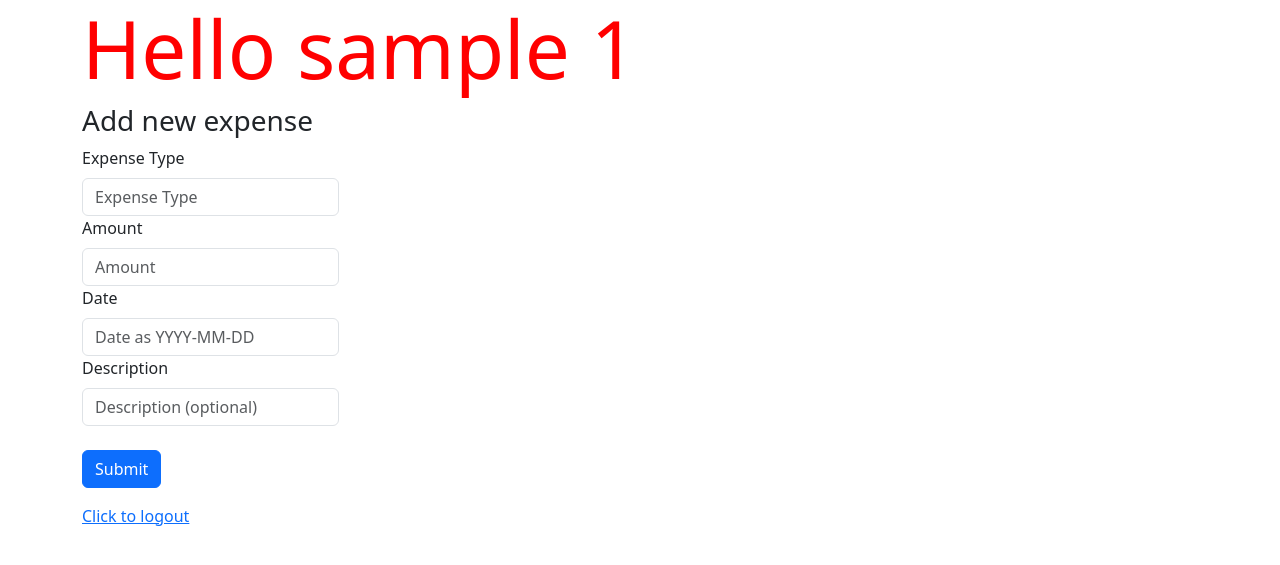
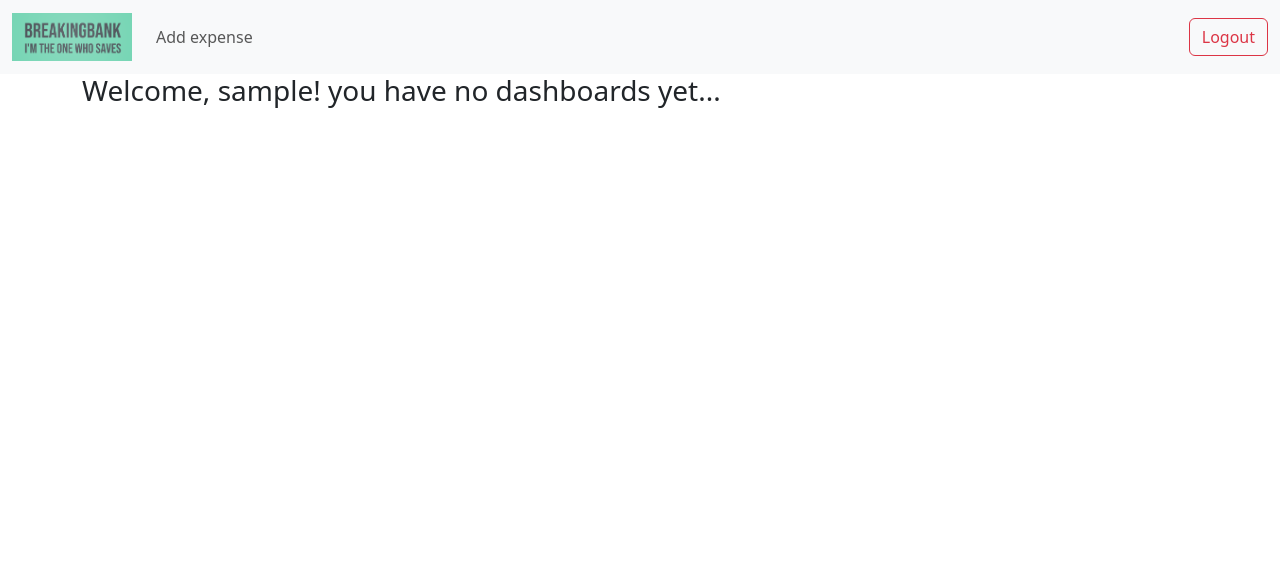
Before and after one commit to AlexandriaParkCS/2026-y12-SE-PhilipYaroshchyk-pwa-flask-application, a Flask app: page / in a window 1280 px wide. Shown: the top 565 px of the page. Run offline with Flask 3, Linux system fonts and the light colour scheme; the visitor is signed in with stand-in values (Sample User, id 1); parts of the project's set-up code (start-up, migrations or seed data) failed here and were passed over; some libraries are stand-ins or nearby versions.

Commit message:
used bootstrap css to update the ui

```diff
--- a/src/app.py
+++ b/src/app.py
@@ -78,6 +78,11 @@ def privacy():
     return render_template("/privacy.html")
 
 
+@app.route("/expense_form.html", methods=["GET"])
+def expense_form():
+    return render_template("/expense_form.html")
+
+
 @app.route("/signup.html", methods=["POST"])
 def signup():
     email = request.form["email"]
@@ -108,12 +113,13 @@ def login():
         session['username'] = username
         session['user_id'] = user['id']
 
-        expenses = user_service.get_all_user_expenses(user['id'])
+        transactions = user_service.get_all_user_transactions(user['id'])
 
 
     else:
         log.info(f"Failed to login user {username}")
     return redirect("/")
+
 
 @app.route('/add_expense', methods=["POST"])
 def add_expense():
@@ -123,8 +129,10 @@ def add_expense():
     date = request.form["date"]
     user_id = session["user_id"]
 
-    print(f"submitted amount={amount} type={expense_type} {description} {date}")
-    expense = user_service.add_expense(user_id, expense_type, amount, date, description)
+    negative_amount = -float(amount)
+
+    print(f"submitted expense amount={amount} type={expense_type} {description} {date}")
+    expense = user_service.add_transaction(user_id, expense_type, negative_amount, date, description)
 
     if expense:
         print("successfully added expense")
--- a/src/static/css/style.css
+++ b/src/static/css/style.css
@@ -8,18 +8,16 @@ body {
 
 }
 
-.container {
-
-}
-
-.row {
-
-}
 
 .display-1 {
     color: red;
 }
 
 .box {
-    width: fit-content
+    /* width: fit-content */
 }
+
+
+.navbar-custom {
+    background-color: rgb(107, 210, 175);
+}
--- /dev/null
+++ b/src/templates/app_menu.html
@@ -0,0 +1,20 @@
+
+<nav class="navbar navbar-expand-lg bg-body-tertiary navbar-custom">
+  <div class="container-fluid">
+    <a class="navbar-brand" href="/"><img width="120px" src="/static/images/bb_logo2.png"></a>
+    <button class="navbar-toggler" type="button" data-bs-toggle="collapse" data-bs-target="#navbarNav" aria-controls="navbarNav" aria-expanded="false" aria-label="Toggle navigation">
+      <span class="navbar-toggler-icon"></span>
+    </button>
+    <div class="collapse navbar-collapse" id="navbarNav">
+      <ul class="navbar-nav">
+        <li class="nav-item">
+          <a class="nav-link" href="/expense_form.html">Add expense</a>
+        </li>
+      </ul>
+    </div>
+     <div class="d-flex">
+       <a  class="btn btn-outline-danger" href="/logout">Logout</a>
+     </div>
+
+  </div>
+</nav>
--- a/src/templates/expense_form.html
+++ b/src/templates/expense_form.html
@@ -1,8 +1,13 @@
-<div>
-    <h3>Add new expense</h3>
 
+{% extends 'layout.html' %}
+{% block content %}
 
-<form action="/add_expense" method="POST" class="box">
+ {% include "app_menu.html" %}
+
+<div class="container">
+  <div class="row">
+    <h3>Add New Expense</h3>
+    <form action="/add_expense" method="POST" class="box">
      <div class="col-auto">
         <label for="expense_type" class="form-label">Expense Type</label>
         <input name="expense_type" required type="text" class="form-control" pattern="^[a-z0-9._%+-]{2, 50}$" placeholder="Expense Type">
@@ -33,5 +38,9 @@
 
 
 </form>
+  </div>
+
 
 </div>
+
+{% endblock %}
--- a/src/templates/index.html
+++ b/src/templates/index.html
@@ -1,17 +1,12 @@
 {% extends 'layout.html' %}
 {% block content %}
-<div class="container">
-    <div class="row">
-        <h3 class="display-1">Hello {{ session['username'] }} {{ session['user_id'] }}</h3>
+
+<div>
+    {% include "app_menu.html" %}
+    <div class="container">
+
+      <h3>Welcome, {{ session.username }}! you have no dashboards yet...</h3>
+
     </div>
-
-    <div>
-        {%include "expense_form.html"%}
-    </div>
-
-    <div class="row">
-         {%include "logout.html" %}
-    </div>
-
 </div>
 {% endblock %}
```
Also changed, not shown: src/sqldb.py (+12 -12 lines), src/templates/public.html (+31 -6 lines), src/user_service.py (+6 -6 lines), src/static/images/bb_logo2.png (added).
